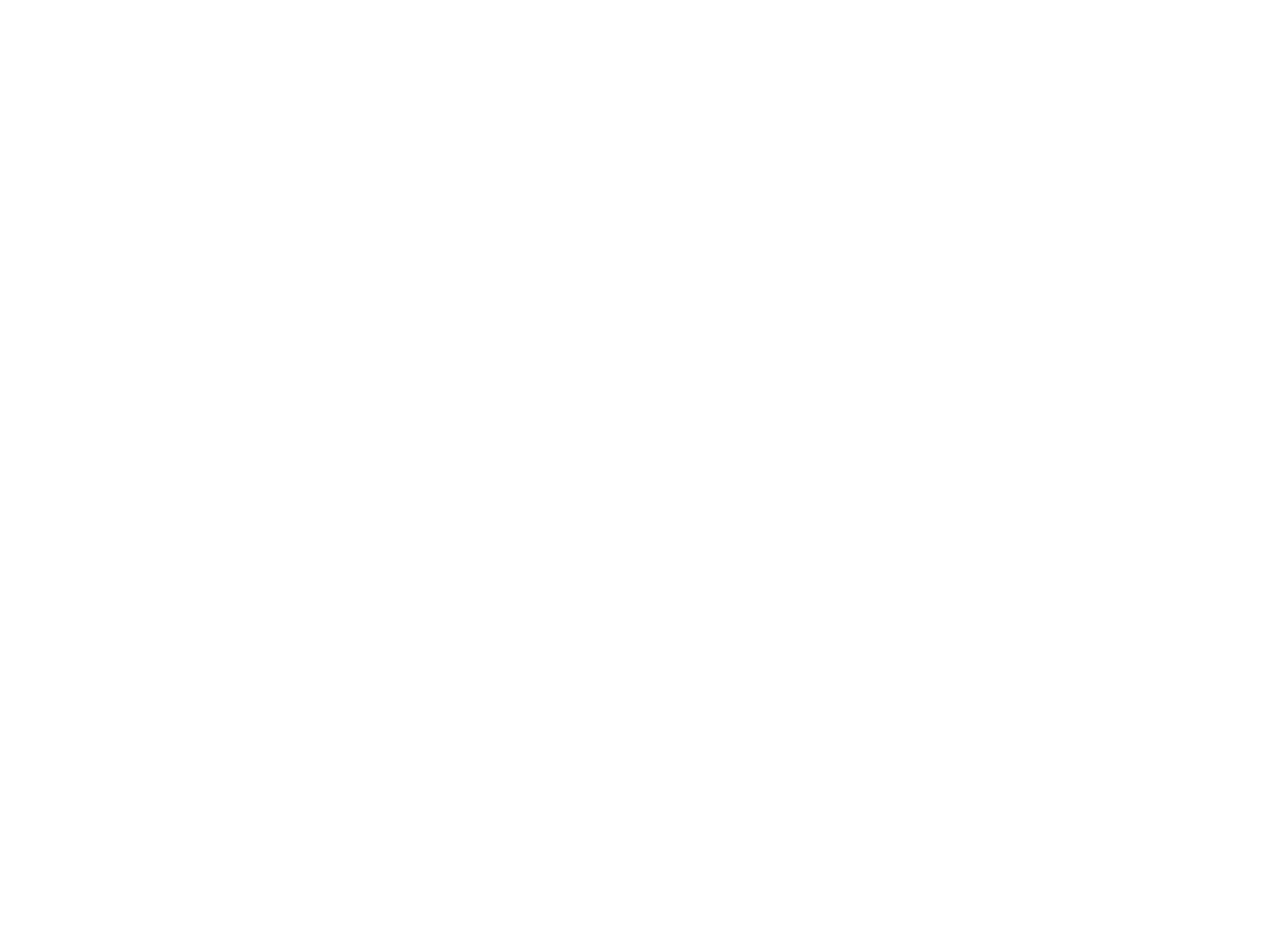
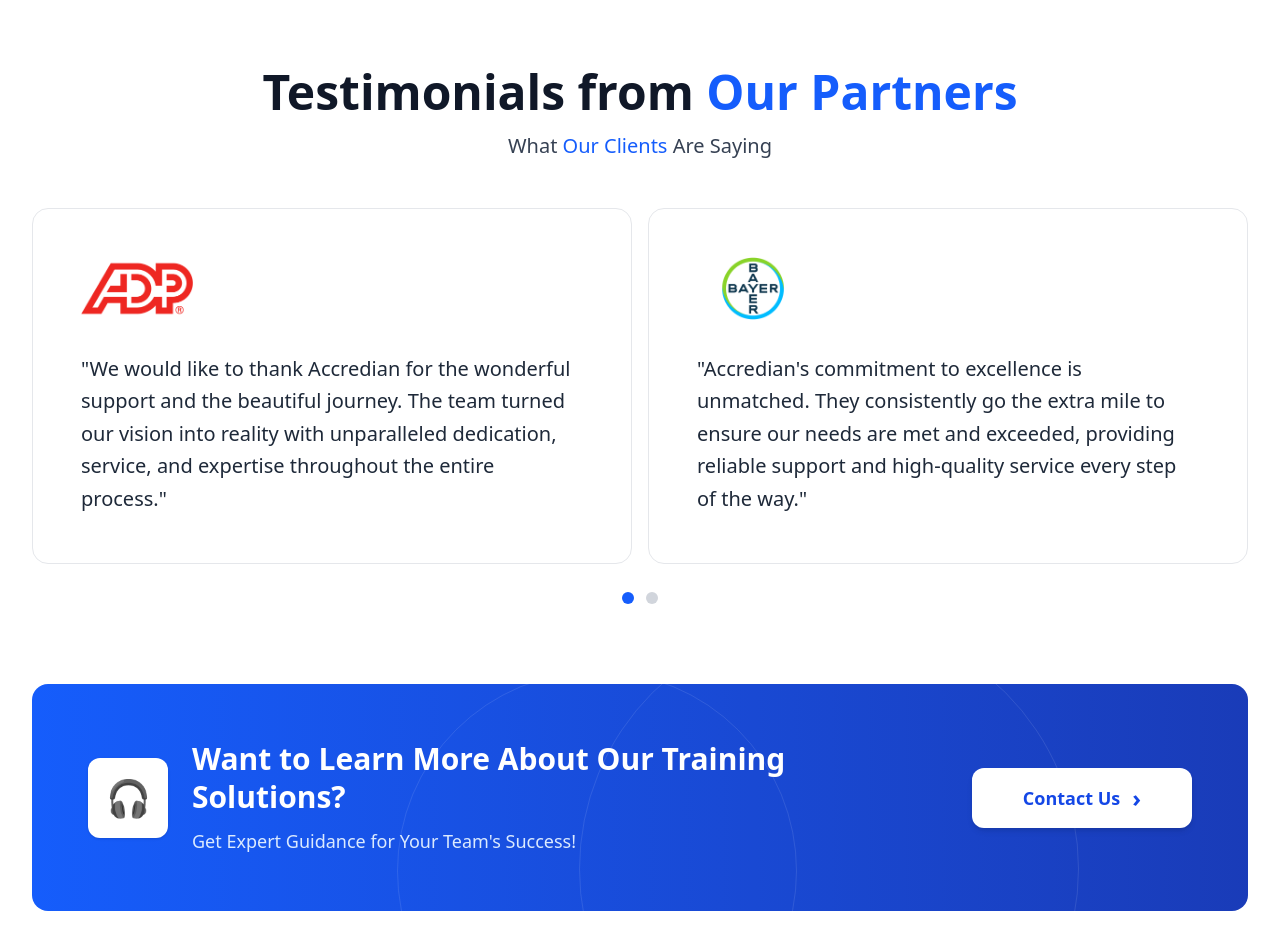
Before and after one commit to swatisuvrasahoo4-blip/accredian-enterprise, a Next.js app: page / in a window 1280 px wide. Shown: the part 6380-7330 px from the top of the page. Before the commit the page ends 6368 px from the top, so only its background shows below. Built offline with nearby package versions, Linux system fonts and the light colour scheme.

Commit message:
add testimonials section

```diff
--- a/app/page.js
+++ b/app/page.js
@@ -9,6 +9,7 @@
 import Navbar from "@/components/Navbar/Navbar";
 import Stats from "@/components/Stats/Stats";
 import EnquiryModal from "@/components/Enquiry/EnquiryModal";
+import Testimonials from "@/components/Testimonials/Testimonials";
 
 export default function Home(){
   const [isEnquiryOpen, setIsEnquiryOpen] = useState(false);
@@ -28,6 +29,9 @@
         <FAQs
           onEnquire={()=> setIsEnquiryOpen(true)}
         />
+        <Testimonials
+          onEnquire={()=> setIsEnquiryOpen(true)}
+        />
       </main>
       <EnquiryModal
         isOpen ={isEnquiryOpen}
--- a/components/Testimonials/Testimonials.jsx
+++ b/components/Testimonials/Testimonials.jsx
@@ -0,0 +1,294 @@
+"use client";
+
+import { useState } from "react";
+import Image from "next/image";
+
+const testimonials = [
+  {
+    logo: "/images/Adp.png",
+    company: "ADP",
+    text: "We would like to thank Accredian for the wonderful support and the beautiful journey. The team turned our vision into reality with unparalleled dedication, service, and expertise throughout the entire process.",
+  },
+  {
+    logo: "/images/Bayer.png",
+    company: "Bayer",
+    text: "Accredian's commitment to excellence is unmatched. They consistently go the extra mile to ensure our needs are met and exceeded, providing reliable support and high-quality service every step of the way.",
+  },
+  {
+    logo: "/images/Reliance.png",
+    company: "Reliance",
+    text: "Choosing Accredian for the learning & development of our employees was a beneficial decision. The value derived from the course is immense & their support team is always there to help our employees.",
+  },
+];
+
+export default function Testimonials({ onEnquire }) {
+  const [slide, setSlide] = useState(0);
+
+  // First dot = ADP + Bayer
+  // Second dot = Bayer + Reliance
+  const slides = [
+    [testimonials[0], testimonials[1]],
+    [testimonials[1], testimonials[2]],
+  ];
+
+  return (
+    <section
+      id="testimonials"
+      className="bg-white py-16 md:py-20"
+    >
+      <div className="mx-auto max-w-7xl px-5 md:px-8">
+
+        {/* HEADING */}
+        <div className="mb-12 text-center">
+          <h2 className="text-3xl font-bold text-gray-900 md:text-5xl">
+            Testimonials from{" "}
+            <span className="text-blue-600">
+              Our Partners
+            </span>
+          </h2>
+
+          <p className="mt-4 text-lg text-gray-700 md:text-xl">
+            What{" "}
+            <span className="text-blue-600">
+              Our Clients
+            </span>{" "}
+            Are Saying
+          </p>
+        </div>
+
+        {/* TESTIMONIAL CARDS */}
+        <div className="grid grid-cols-1 gap-4 md:grid-cols-2">
+
+          {slides[slide].map((item) => (
+            <div
+              key={item.company}
+              className="
+                flex
+                min-h-[300px]
+                flex-col
+                justify-center
+                rounded-2xl
+                border
+                border-gray-200
+                bg-white
+                p-8
+                md:p-12
+              "
+            >
+
+              {/* Company Logo */}
+              <div className="relative mb-8 h-16 w-28">
+                <Image
+                  src={item.logo}
+                  alt={`${item.company} logo`}
+                  fill
+                  className="object-contain object-left"
+                  sizes="112px"
+                />
+              </div>
+
+              {/* Testimonial Text */}
+              <p className="text-lg leading-relaxed text-gray-800 md:text-xl">
+                &quot;{item.text}&quot;
+              </p>
+
+            </div>
+          ))}
+
+        </div>
+
+        {/* SLIDER DOTS  */}
+        <div className="mt-7 flex justify-center gap-3">
+
+          {slides.map((_, index) => (
+            <button
+              key={index}
+              type="button"
+              onClick={() => setSlide(index)}
+              aria-label={`Show testimonial slide ${index + 1}`}
+              className={`
+                h-3
+                w-3
+                rounded-full
+                transition-all
+                duration-300
+                ${
+                  slide === index
+                    ? "bg-blue-600"
+                    : "bg-gray-300"
+                }
+              `}
+            />
+          ))}
+
+        </div>
+
+        {/* =========================
+            BLUE CONTACT BANNER
+        ========================== */}
+        <div
+          className="
+            relative
+            mt-20
+            overflow-hidden
+            rounded-2xl
+            bg-gradient-to-r
+            from-blue-600
+            to-blue-800
+            px-7
+            py-10
+            md:px-14
+            md:py-14
+          "
+        >
+
+          {/* Decorative Background Circles */}
+          <div
+            className="
+              pointer-events-none
+              absolute
+              -bottom-40
+              left-[30%]
+              h-[400px]
+              w-[400px]
+              rounded-full
+              border
+              border-white/10
+            "
+          />
+
+          <div
+            className="
+              pointer-events-none
+              absolute
+              -bottom-52
+              left-[45%]
+              h-[500px]
+              w-[500px]
+              rounded-full
+              border
+              border-white/10
+            "
+          />
+
+          {/* Banner Content */}
+          <div
+            className="
+              relative
+              z-10
+              flex
+              flex-col
+              items-center
+              justify-between
+              gap-8
+              md:flex-row
+            "
+          >
+
+            {/* Left Side */}
+            <div
+              className="
+                flex
+                flex-col
+                items-center
+                gap-6
+                text-center
+                sm:flex-row
+                sm:text-left
+              "
+            >
+
+              {/* Headset Icon */}
+              <div
+                className="
+                  flex
+                  h-20
+                  w-20
+                  shrink-0
+                  items-center
+                  justify-center
+                  rounded-xl
+                  bg-white
+                  shadow-sm
+                "
+              >
+                <span
+                  className="text-4xl"
+                  role="img"
+                  aria-label="Customer support"
+                >
+                  🎧
+                </span>
+              </div>
+
+              {/* Banner Text */}
+              <div>
+
+                <h3
+                  className="
+                    text-2xl
+                    font-bold
+                    leading-tight
+                    text-white
+                    md:text-3xl
+                  "
+                >
+                  Want to Learn More About Our Training
+                  <br className="hidden lg:block" />
+                  {" "}Solutions?
+                </h3>
+
+                <p
+                  className="
+                    mt-3
+                    text-base
+                    text-blue-100
+                    md:text-lg
+                  "
+                >
+                  Get Expert Guidance for Your Team&apos;s Success!
+                </p>
+
+              </div>
+
+            </div>
+
+            {/* Contact Us Button */}
+            <button
+              type="button"
+              onClick={onEnquire}
+              className="
+                flex
+                min-w-[220px]
+                shrink-0
+                items-center
+                justify-center
+                gap-3
+                rounded-xl
+                bg-white
+                px-9
+                py-4
+                text-lg
+                font-semibold
+                text-blue-700
+                shadow-md
+                transition-all
+                duration-300
+                hover:-translate-y-0.5
+                hover:shadow-lg
+              "
+            >
+              Contact Us
+
+              <span className="text-2xl leading-none">
+                ›
+              </span>
+            </button>
+
+          </div>
+        </div>
+
+      </div>
+    </section>
+  );
+}
```
